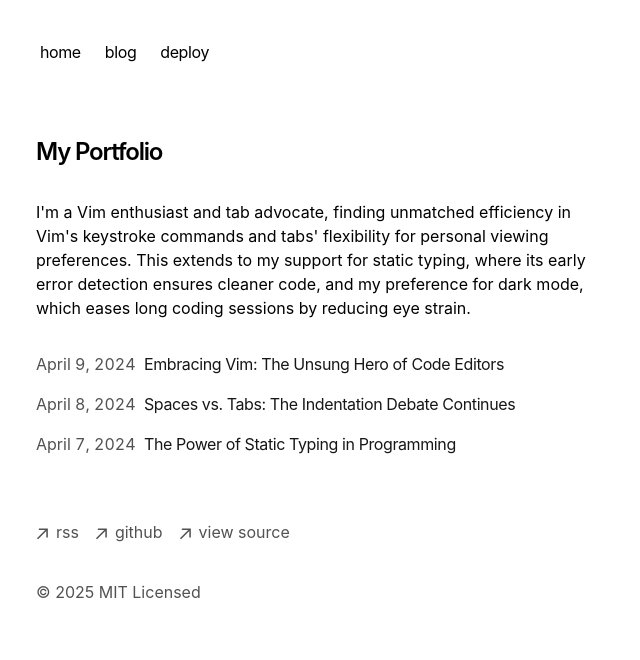
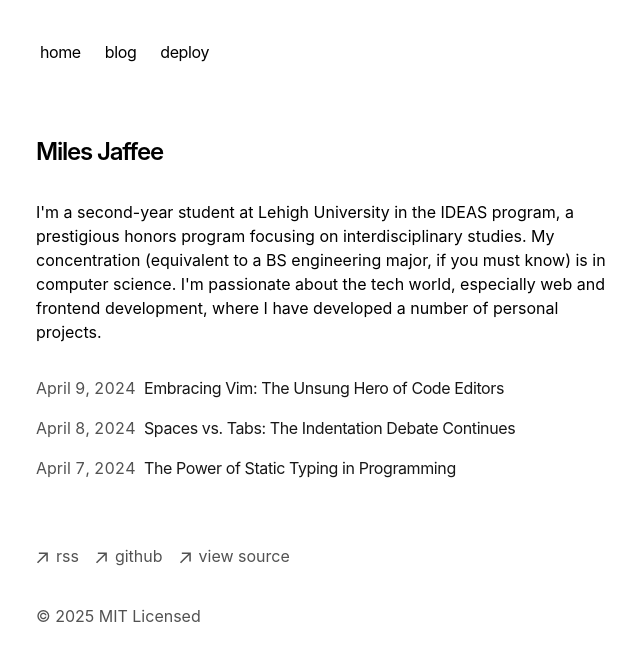
Before and after one commit to milesjaffee/miles-jaffee-portfolio, a Next.js app: page / in a window 1280 px wide. Shown: the top 660 px of the page, without its empty margins (316-956 px from the left). Built offline with nearby package versions, Linux system fonts and the light colour scheme.

Commit message:
initial changes to template

```diff
--- a/app/layout.tsx
+++ b/app/layout.tsx
@@ -11,7 +11,7 @@ import { baseUrl } from './sitemap'
 export const metadata: Metadata = {
   metadataBase: new URL(baseUrl),
   title: {
-    default: 'Next.js Portfolio Starter',
+    default: 'Miles Jaffee\'s Portfolio',
     template: '%s | Next.js Portfolio Starter',
   },
   description: 'This is my portfolio.',
@@ -47,7 +47,7 @@ export default function RootLayout({
     <html
       lang="en"
       className={cx(
-        'text-black bg-white dark:text-white dark:bg-black',
+        'text-black bg-light-gray dark:text-white dark:bg-black',
         GeistSans.variable,
         GeistMono.variable
       )}
--- a/app/page.tsx
+++ b/app/page.tsx
@@ -4,14 +4,10 @@ export default function Page() {
   return (
     <section>
       <h1 className="mb-8 text-2xl font-semibold tracking-tighter">
-        My Portfolio
+        Miles Jaffee
       </h1>
       <p className="mb-4">
-        {`I'm a Vim enthusiast and tab advocate, finding unmatched efficiency in
-        Vim's keystroke commands and tabs' flexibility for personal viewing
-        preferences. This extends to my support for static typing, where its
-        early error detection ensures cleaner code, and my preference for dark
-        mode, which eases long coding sessions by reducing eye strain.`}
+        {`I'm a second-year student at Lehigh University in the IDEAS program, a prestigious honors program focusing on interdisciplinary studies. My concentration (equivalent to a BS engineering major, if you must know) is in computer science. I'm passionate about the tech world, especially web and frontend development, where I have developed a number of personal projects.`}
       </p>
       <div className="my-8">
         <BlogPosts />
```
